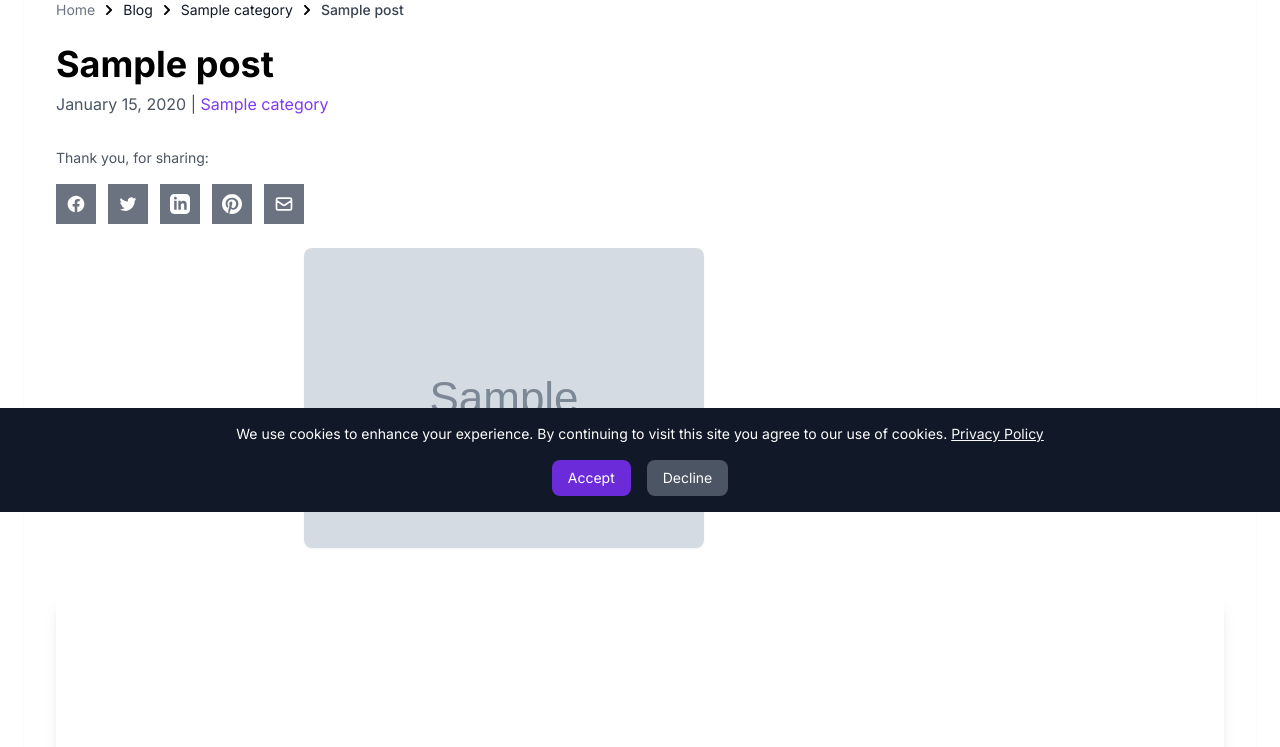
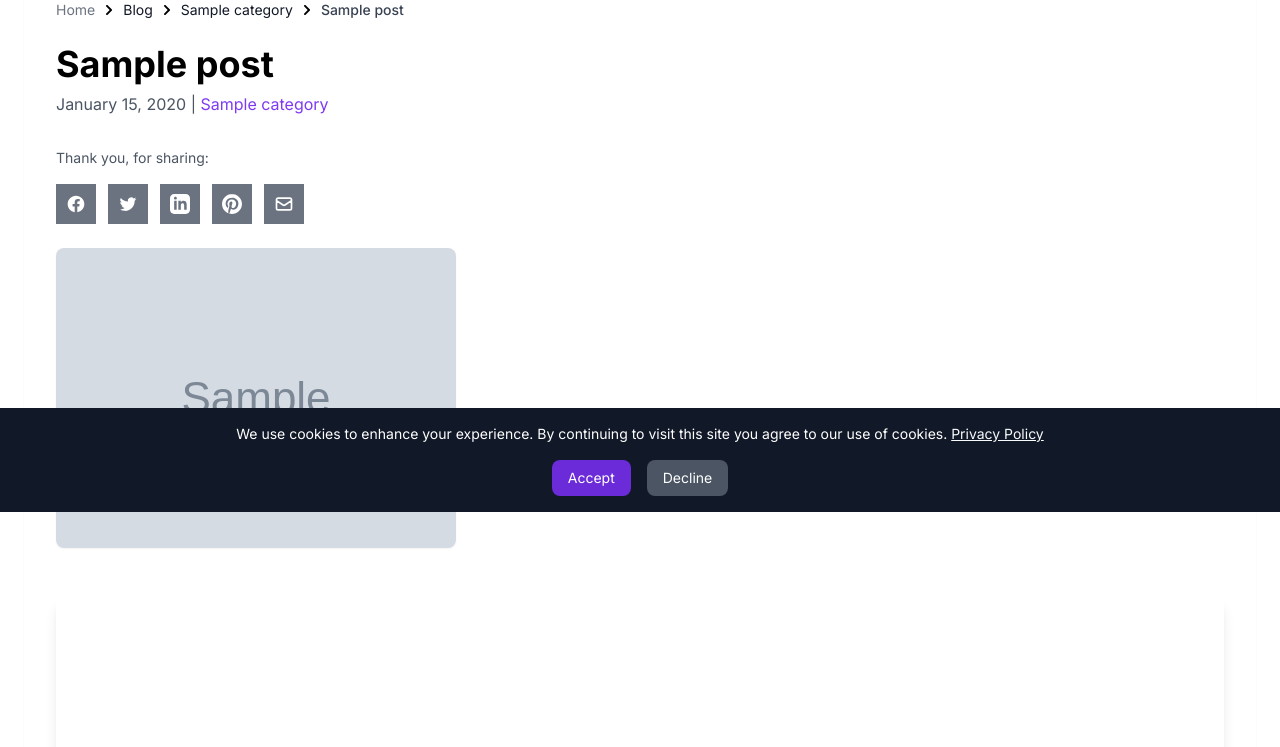
Before and after one commit to djangify/pen, a Django app: a page that uses blog/templates/blog/detail.html in a window 1280 px wide. Shown: the part 288-1035 px from the top of the page. Run offline with Django 5.2, Linux system fonts and the light colour scheme; tables that the repository leaves empty hold one stand-in row (values such as "Sample post"); grey boxes marked "Sample" are stand-in pictures; style sheets or scripts are compiled from the project's sources.

Commit message:
Change position of blog image

```diff
--- a/blog/templates/blog/detail.html
+++ b/blog/templates/blog/detail.html
@@ -55,11 +55,11 @@
             {% include 'components/social_share.html' %}
         </div>
         {% if post.external_image_url %}
-            <div class="w-full max-w-2xl mx-auto mb-12">
+            <div class="w-full max-w-2xl mb-12">
                 <img src="{{ post.external_image_url }}" alt="{{ post.title }}" class="w-half h-auto rounded-lg shadow-sm">
             </div>
         {% elif post.image %}
-            <div class="w-full max-w-2xl mx-auto mb-12">
+            <div class="w-full max-w-2xl mb-12">
                 <img src="{{ post.image.url }}" alt="{{ post.title }}" class="w-full h-auto rounded-lg shadow-sm">
             </div>
         {% endif %}
--- a/blog/views.py
+++ b/blog/views.py
@@ -18,7 +18,6 @@ def blog_list(request):
         "categories": Category.objects.all(),
         "title": "Blog",
         "meta_description": "Posts and updates from Pen And I Publishing",
-
     }
 
     return render(request, "blog/list.html", context)
@@ -28,9 +27,7 @@ def category_list(request, slug):
     category = get_object_or_404(Category, slug=slug)
     posts = Post.objects.filter(
         category=category, status="published", publish_date__lte=timezone.now()
-    ).order_by(
-        "-publish_date"
-    )
+    ).order_by("-publish_date")
 
     paginator = Paginator(posts, 12)
     page = request.GET.get("page")
```
